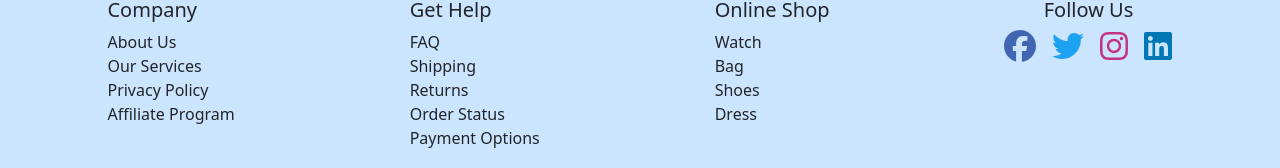
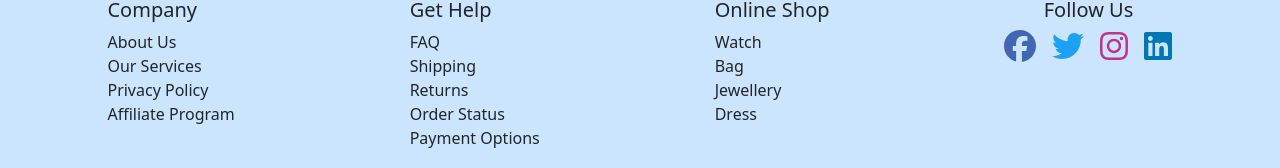
Before and after one commit to SUPRIYAKUKUNURU/Elite-Shop, a React (Create React App) app: page /cart in a window 1280 px wide. Shown: the part 257-425 px from the top of the page. Built offline with nearby package versions, Linux system fonts and the light colour scheme; no server answers.

Commit message:
first commit

```diff
--- a/src/Footer.jsx
+++ b/src/Footer.jsx
@@ -31,7 +31,7 @@ function Footer() {
           <h5>Online Shop</h5>
           <li>Watch</li>
           <li>Bag</li>
-          <li>Shoes</li>
+          <li>Jewellery</li>
           <li>Dress</li>
         </ul>
       </div>
```
